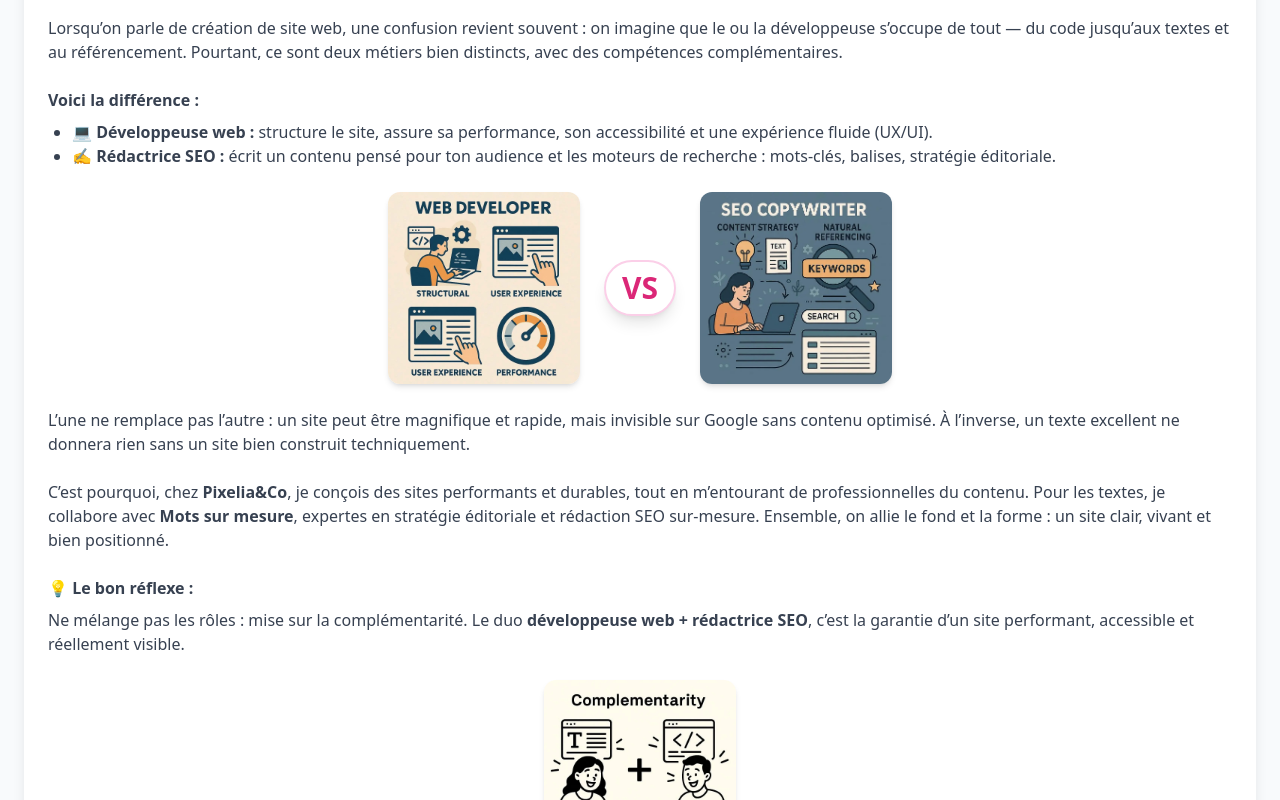
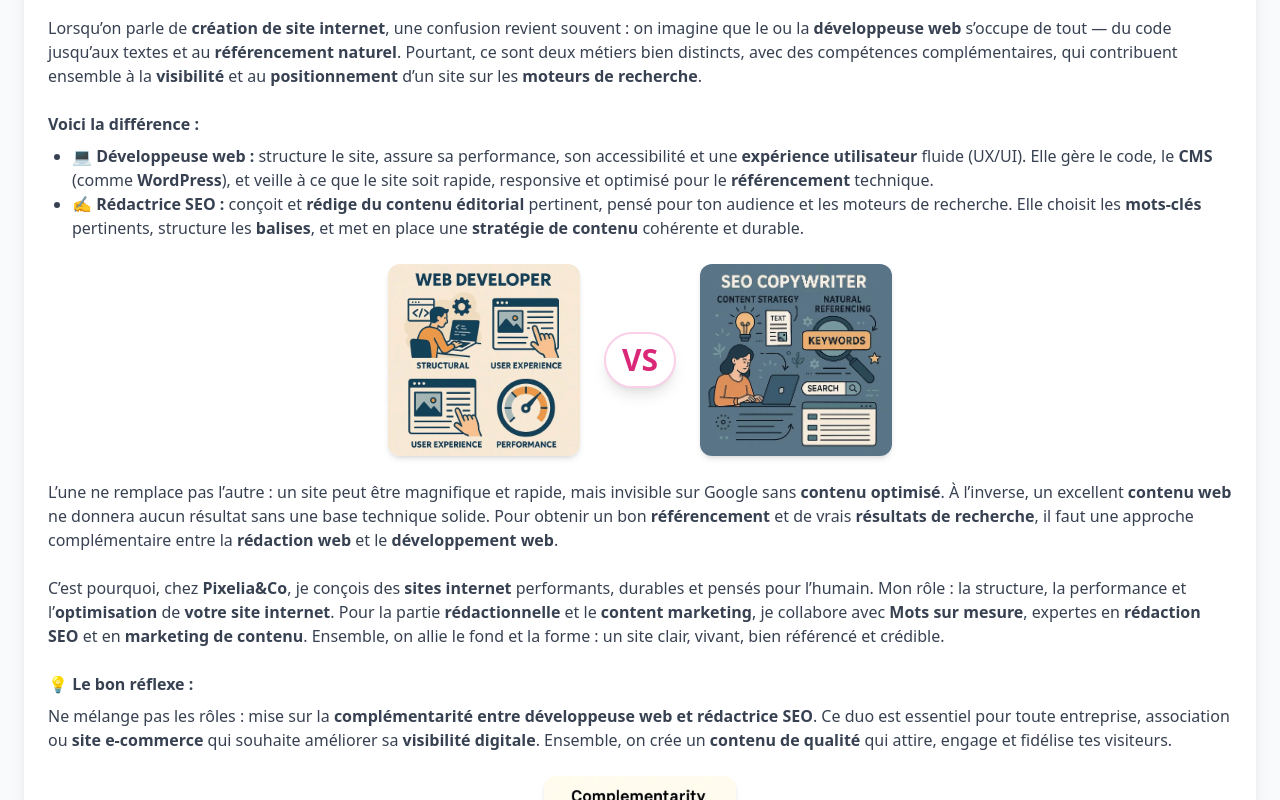
Before and after one commit to PriscilliaAmmeux/my_portfolio, a Next.js app: page /devWebVsSeo in a window 1280 px wide. Shown: the part 640-1440 px from the top of the page. Built offline with nearby package versions, Linux system fonts and the light colour scheme; a web font is replaced by a local one.

Commit message:
add keywords

```diff
--- a/src/app/devWebVsSeo/page.tsx
+++ b/src/app/devWebVsSeo/page.tsx
@@ -13,22 +13,33 @@ export default function DevWebVsSeo() {
         subtitle="Beaucoup pensent que créer un site inclut automatiquement la rédaction des textes et le SEO… mais non !"
         date="13/11/2025">
         <p className="mb-6">
-          Lorsqu’on parle de création de site web, une confusion revient souvent
-          : on imagine que le ou la développeuse s’occupe de tout — du code
-          jusqu’aux textes et au référencement. Pourtant, ce sont deux métiers
-          bien distincts, avec des compétences complémentaires.
+          Lorsqu’on parle de <strong>création de site internet</strong>, une
+          confusion revient souvent : on imagine que le ou la{" "}
+          <strong>développeuse web</strong> s’occupe de tout — du code jusqu’aux
+          textes et au <strong>référencement naturel</strong>. Pourtant, ce sont
+          deux métiers bien distincts, avec des compétences complémentaires, qui
+          contribuent ensemble à la <strong>visibilité</strong> et au{" "}
+          <strong>positionnement</strong> d’un site sur les{" "}
+          <strong>moteurs de recherche</strong>.
         </p>
 
         <h3 className="font-semibold mb-2">Voici la différence :</h3>
         <ul className="list-disc ml-6 mb-6">
           <li>
             <strong>💻 Développeuse web :</strong> structure le site, assure sa
-            performance, son accessibilité et une expérience fluide (UX/UI).
+            performance, son accessibilité et une{" "}
+            <strong>expérience utilisateur</strong> fluide (UX/UI). Elle gère le
+            code, le <strong>CMS</strong> (comme <strong>WordPress</strong>), et
+            veille à ce que le site soit rapide, responsive et optimisé pour le
+            <strong> référencement</strong> technique.
           </li>
           <li>
-            <strong>✍️ Rédactrice SEO :</strong> écrit un contenu pensé pour ton
-            audience et les moteurs de recherche : mots-clés, balises, stratégie
-            éditoriale.
+            <strong>✍️ Rédactrice SEO :</strong> conçoit et{" "}
+            <strong>rédige du contenu éditorial</strong> pertinent, pensé pour
+            ton audience et les moteurs de recherche. Elle choisit les{" "}
+            <strong>mots-clés</strong> pertinents, structure les{" "}
+            <strong>balises</strong>, et met en place une{" "}
+            <strong>stratégie de contenu</strong> cohérente et durable.
           </li>
         </ul>
 
@@ -52,25 +63,39 @@ export default function DevWebVsSeo() {
 
         <p className="mb-6">
           L’une ne remplace pas l’autre : un site peut être magnifique et
-          rapide, mais invisible sur Google sans contenu optimisé. À l’inverse,
-          un texte excellent ne donnera rien sans un site bien construit
-          techniquement.
+          rapide, mais invisible sur Google sans{" "}
+          <strong>contenu optimisé</strong>. À l’inverse, un excellent{" "}
+          <strong>contenu web</strong> ne donnera aucun résultat sans une base
+          technique solide. Pour obtenir un bon <strong>référencement</strong>{" "}
+          et de vrais <strong>résultats de recherche</strong>, il faut une
+          approche complémentaire entre la <strong>rédaction web</strong> et le{" "}
+          <strong>développement web</strong>.
         </p>
 
         <p className="mb-6">
-          C’est pourquoi, chez <strong>Pixelia&Co</strong>, je conçois des sites
-          performants et durables, tout en m’entourant de professionnelles du
-          contenu. Pour les textes, je collabore avec{" "}
-          <strong>Mots sur mesure</strong>, expertes en stratégie éditoriale et
-          rédaction SEO sur-mesure. Ensemble, on allie le fond et la forme : un
-          site clair, vivant et bien positionné.
+          C’est pourquoi, chez <strong>Pixelia&Co</strong>, je conçois des{" "}
+          <strong>sites internet</strong> performants, durables et pensés pour
+          l’humain. Mon rôle : la structure, la performance et l’
+          <strong>optimisation</strong> de <strong>votre site internet</strong>.
+          Pour la partie <strong>rédactionnelle</strong> et le{" "}
+          <strong>content marketing</strong>, je collabore avec{" "}
+          <strong>Mots sur mesure</strong>, expertes en{" "}
+          <strong>rédaction SEO</strong> et en{" "}
+          <strong>marketing de contenu</strong>. Ensemble, on allie le fond et
+          la forme : un site clair, vivant, bien référencé et crédible.
         </p>
 
         <h3 className="font-semibold mb-2">💡 Le bon réflexe :</h3>
         <p className="mb-6">
-          Ne mélange pas les rôles : mise sur la complémentarité. Le duo{" "}
-          <strong>développeuse web + rédactrice SEO</strong>, c’est la garantie
-          d’un site performant, accessible et réellement visible.
+          Ne mélange pas les rôles : mise sur la{" "}
+          <strong>
+            complémentarité entre développeuse web et rédactrice SEO
+          </strong>
+          . Ce duo est essentiel pour toute entreprise, association ou{" "}
+          <strong>site e-commerce</strong> qui souhaite améliorer sa{" "}
+          <strong>visibilité digitale</strong>. Ensemble, on crée un{" "}
+          <strong>contenu de qualité</strong> qui attire, engage et fidélise tes
+          visiteurs.
         </p>
 
         <div className="flex justify-center mb-6">
@@ -82,8 +107,11 @@ export default function DevWebVsSeo() {
         </div>
 
         <p className="italic mb-6">
-          En résumé : ton site est la maison, tes textes en sont la voix.
-          Ensemble, ils racontent ton histoire et attirent les bons visiteurs.
+          En résumé : ton site est la maison, ton{" "}
+          <strong>contenu éditorial</strong> en est la voix. Ensemble, ils
+          racontent ton histoire et t’aident à <strong>référencer</strong> ton
+          activité sur le web, à travers un <strong>contenu pertinent</strong>{" "}
+          et une <strong>expérience utilisateur</strong> soignée.
         </p>
 
         <p className="mt-4 font-semibold">
@@ -91,9 +119,10 @@ export default function DevWebVsSeo() {
           <Link
             href="/contact"
             className="text-pink-600 hover:text-pink-700 hover:underline transition-colors duration-200">
-            Parlons-en autour d'un café virtuel ☕
+            Parlons-en autour d’un café virtuel ☕
           </Link>
         </p>
+
         <ArticleNavigation nextHref="/blog" prevHref="/tartecitron" />
       </ArticleHeader>
     </Layout>
```
